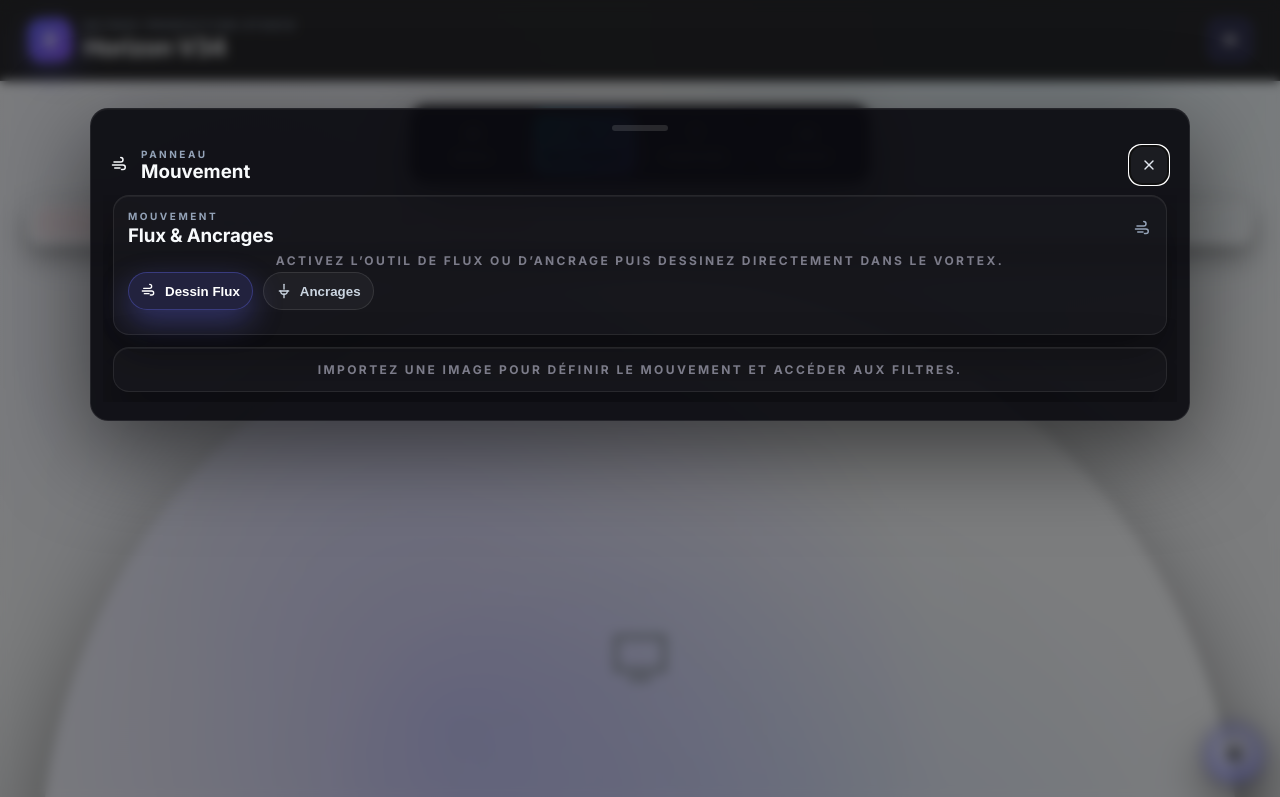
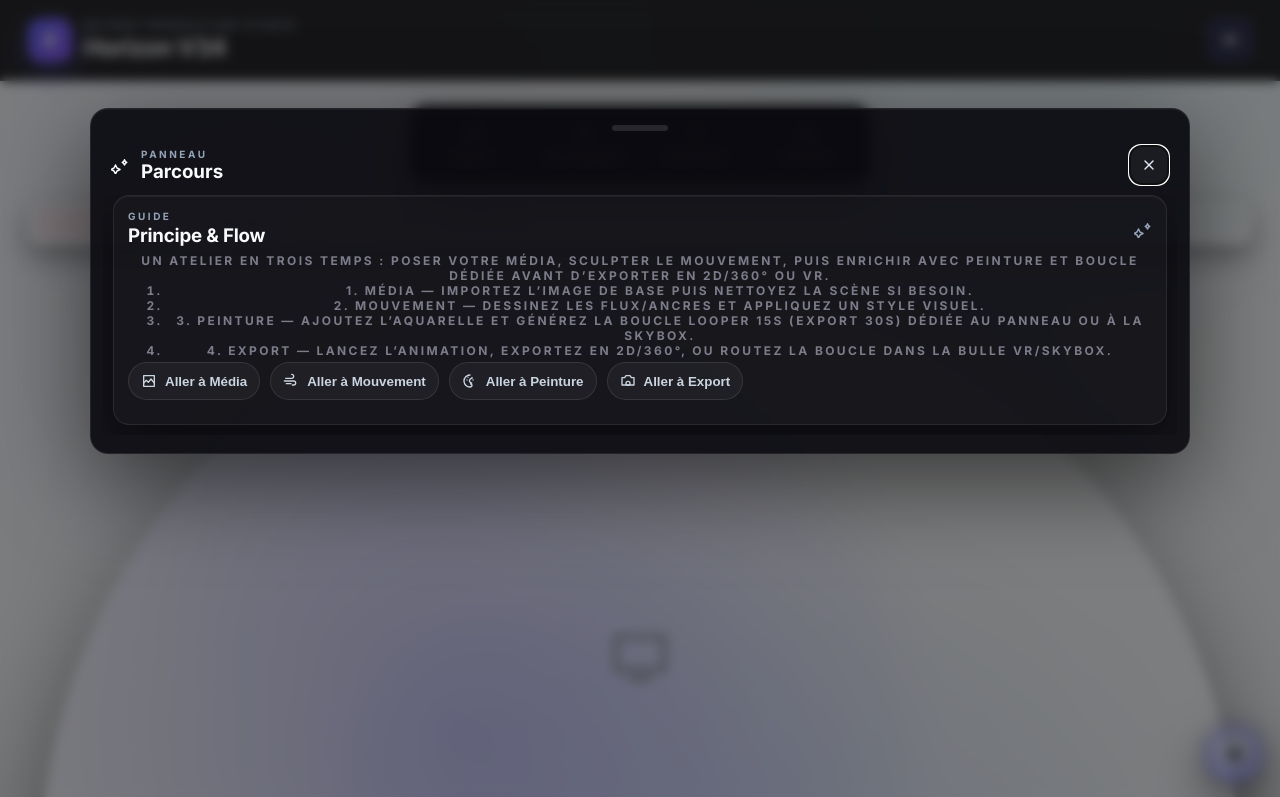
Before and after one commit to pierkiroule/Pixaloop, a React (Vite) app: page / in a window 1280 px wide. Shown: the top 797 px of the page. Built offline with nearby package versions, Linux system fonts and the light colour scheme.

Commit message:
feat: add flow overview tab

```diff
--- a/src/App.jsx
+++ b/src/App.jsx
@@ -233,7 +233,7 @@ function App() {
   const [isAnimating, setIsAnimating] = useState(false);
   const [tool, setTool] = useState('flow');
   const [isNavOpen, setIsNavOpen] = useState(true);
-  const [activeTab, setActiveTab] = useState('scene');
+  const [activeTab, setActiveTab] = useState('flow');
   const [isDesktop, setIsDesktop] = useState(false);
   const [watercolorColor, setWatercolorColor] = useState('#6fb0ff');
   const [watercolorSize, setWatercolorSize] = useState(48);
@@ -835,6 +835,7 @@ function App() {
   }, []);
 
   const tabs = [
+    { id: 'flow', label: 'Parcours', icon: Sparkles },
     { id: 'media', label: 'Média', icon: ImageIcon },
     { id: 'scene', label: 'Mouvement', icon: Wind },
     { id: 'paint', label: 'Peinture', icon: Palette },
@@ -845,6 +846,49 @@ function App() {
 
   const renderSheetContent = () => {
     switch (activeTab) {
+      case 'flow':
+        return (
+          <section className="panel-card">
+            <div className="card-header">
+              <div>
+                <p className="chip">Guide</p>
+                <h3>Principe & Flow</h3>
+              </div>
+              <Sparkles size={18} className="muted-icon" />
+            </div>
+            <p className="muted">
+              Un atelier en trois temps : poser votre média, sculpter le mouvement, puis enrichir avec peinture et boucle dédiée avant d’exporter en 2D/360° ou VR.
+            </p>
+            <ol className="muted flow-steps">
+              <li>
+                <strong>1. Média</strong> — Importez l’image de base puis nettoyez la scène si besoin.
+              </li>
+              <li>
+                <strong>2. Mouvement</strong> — Dessinez les flux/ancres et appliquez un style visuel.
+              </li>
+              <li>
+                <strong>3. Peinture</strong> — Ajoutez l’aquarelle et générez la boucle looper 15s (export 30s) dédiée au panneau ou à la skybox.
+              </li>
+              <li>
+                <strong>4. Export</strong> — Lancez l’animation, exportez en 2D/360°, ou routez la boucle dans la bulle VR/Skybox.
+              </li>
+            </ol>
+            <div className="inline-actions subtle">
+              <button className="pill" type="button" onClick={() => setActiveTab('media')}>
+                <ImageIcon size={16} /> Aller à Média
+              </button>
+              <button className="pill" type="button" onClick={() => setActiveTab('scene')}>
+                <Wind size={16} /> Aller à Mouvement
+              </button>
+              <button className="pill" type="button" onClick={() => setActiveTab('paint')}>
+                <Palette size={16} /> Aller à Peinture
+              </button>
+              <button className="pill" type="button" onClick={() => setActiveTab('export')}>
+                <Camera size={16} /> Aller à Export
+              </button>
+            </div>
+          </section>
+        );
       case 'media':
         return (
           <section className="panel-card">
```
